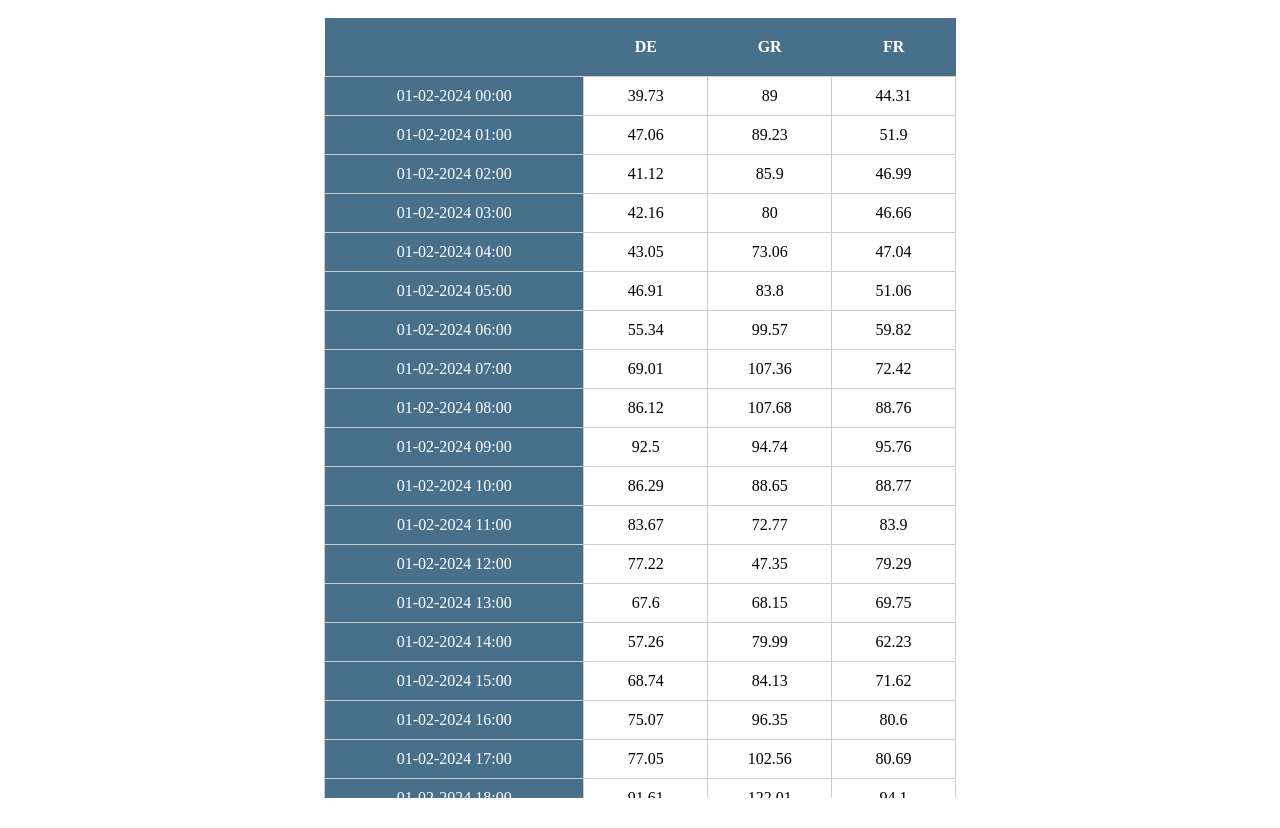
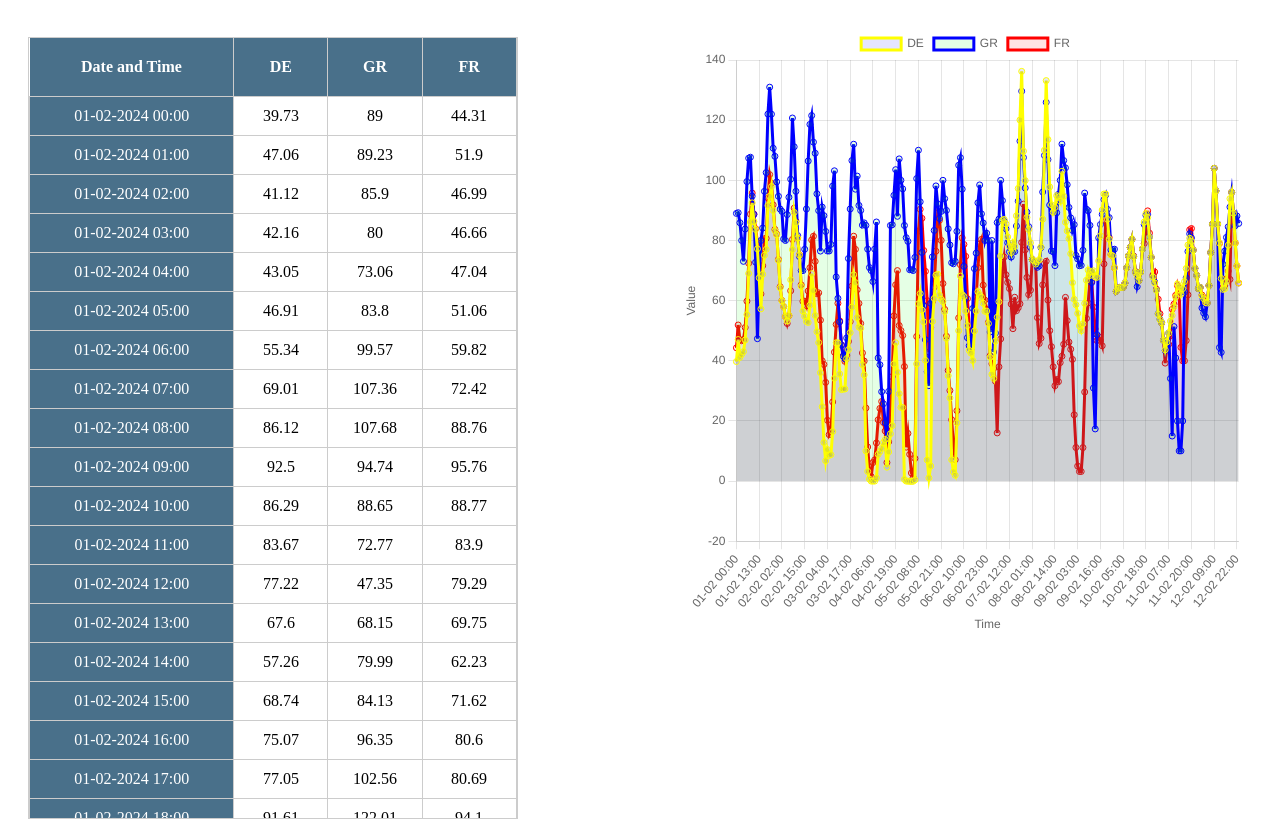
Before and after one commit to kyro3611/timeseries-project, a Vue app: page / in a window 1280 px wide. Built offline with nearby package versions, Linux system fonts and the light colour scheme.

Commit message:
Linechart added

```diff
--- a/package.json
+++ b/package.json
@@ -8,6 +8,7 @@
     "lint": "vue-cli-service lint"
   },
   "dependencies": {
+    "chart.js": "^4.4.7",
     "core-js": "^3.8.3",
     "dayjs": "^1.11.13",
     "vue": "^3.2.13"
--- a/src/App.vue
+++ b/src/App.vue
@@ -1,17 +1,31 @@
 <template>
-  <MainTable/>
+   <div class="dashboard">
+        <MainTable />
+        <LineChart />
+    </div>
 </template>
 
 <script>
 import MainTable from './components/MainTable.vue'
+import LineChart from './components/LineChart.vue'
 
 export default {
   name: 'App',
   components: {
-    MainTable
+    MainTable,
+    LineChart
   }
 }
 </script>
 
 <style>
+.dashboard {
+    display: flex;
+    justify-content: space-between;
+    align-items: flex-start;
+    gap: 20px;
+    padding: 20px;
+    height: 100vh;
+    box-sizing: border-box;
+}
 </style>
--- /dev/null
+++ b/src/components/LineChart.vue
@@ -0,0 +1,94 @@
+<template>
+    <div class="chart-container">
+        <canvas ref="chartCanvas"></canvas>
+    </div>
+</template>
+
+<script>
+import Chart from "chart.js/auto";
+import dayjs from "dayjs";
+
+export default {
+    data() {
+        return {
+            chartInstance: null, // Stores the chart instance
+        };
+    },
+    mounted() {
+        this.fetchAndRenderChart(); // Fetch data when component mounts
+    },
+    beforeUnmount() {
+        if (this.chartInstance) {
+            this.chartInstance.destroy(); // Cleanup chart before component is destroyed
+        }
+    },
+    methods: {
+        async fetchAndRenderChart() {
+            try {
+                const response = await fetch("/timeseries.json");
+                const json = await response.json();
+
+                const labels = json.map((item) =>
+                    dayjs(item.DateTime).format("DD-MM HH:mm")
+                );
+                const datasetDE = json.map((item) => item.ENTSOE_DE_DAM_Price);
+                const datasetGR = json.map((item) => item.ENTSOE_GR_DAM_Price);
+                const datasetFR = json.map((item) => item.ENTSOE_FR_DAM_Price);
+
+                if (this.chartInstance) this.chartInstance.destroy(); // Prevent duplicate charts
+
+                this.chartInstance = new Chart(this.$refs.chartCanvas, {
+                    type: "line",
+                    data: {
+                        labels,
+                        datasets: [
+                            {
+                                label: "DE",
+                                data: datasetDE,
+                                borderColor: "yellow",
+                                backgroundColor: "rgba(0, 0, 255, 0.1)",
+                                fill: true,
+                            },
+                            {
+                                label: "GR",
+                                data: datasetGR,
+                                borderColor: "blue",
+                                backgroundColor: "rgba(0, 255, 0, 0.1)",
+                                fill: true,
+                            },
+                            {
+                                label: "FR",
+                                data: datasetFR,
+                                borderColor: "red",
+                                backgroundColor: "rgba(255, 0, 0, 0.1)",
+                                fill: true,
+                            },
+                        ],
+                    },
+                    options: {
+                        responsive: true,
+                        maintainAspectRatio: false,
+                        plugins: {
+                            legend: { display: true },
+                        },
+                        scales: {
+                            x: { title: { display: true, text: "Time" } },
+                            y: { title: { display: true, text: "Value" } },
+                        },
+                    },
+                });
+            } catch (error) {
+                console.error("Error loading JSON:", error);
+            }
+        },
+    },
+};
+</script>
+
+<style>
+.chart-container {
+    height: 80%;
+    position: relative;
+    flex: 0.8; /* Takes 40% width */
+}
+</style>
--- a/src/components/MainTable.vue
+++ b/src/components/MainTable.vue
@@ -4,7 +4,7 @@
             <table>
                 <thead>
                     <tr>
-                        <th></th>
+                        <th>Date and Time</th>
                         <th>DE</th>
                         <th>GR</th>
                         <th>FR</th>
@@ -56,20 +56,21 @@ export default {
     display: flex;
     justify-content: center;
     align-items: center;
-    width: 100%;
+    width: 40%;
     height: 100vh;
 }
 
 .table-container {
     margin-top: 0;
-    height: calc(100vh - 20px); /* Adjust for padding/margins */
+    height: calc(100vh - 20px);
     overflow-y: auto;
     overflow-x: auto;
-    width: 50%;
+    flex: 1;
+    border: 1px solid #ccc;
 }
 
 table {
-    top: 0;
+    margin-top: 0;
     width: 100%;
     border-collapse: collapse;
 }
@@ -89,9 +90,10 @@ td {
 
 th {
     position: sticky;
+    border-right: 1px solid #ccc;
     top: 0;
     padding: 20px;
-    background-color: #49708a; /* Ensure background is visible when sticky */
+    background-color: #49708a;
     color: white;
 }
 
```
Also changed, not shown: 1 other file (tests, documents, lock files or other folders).
